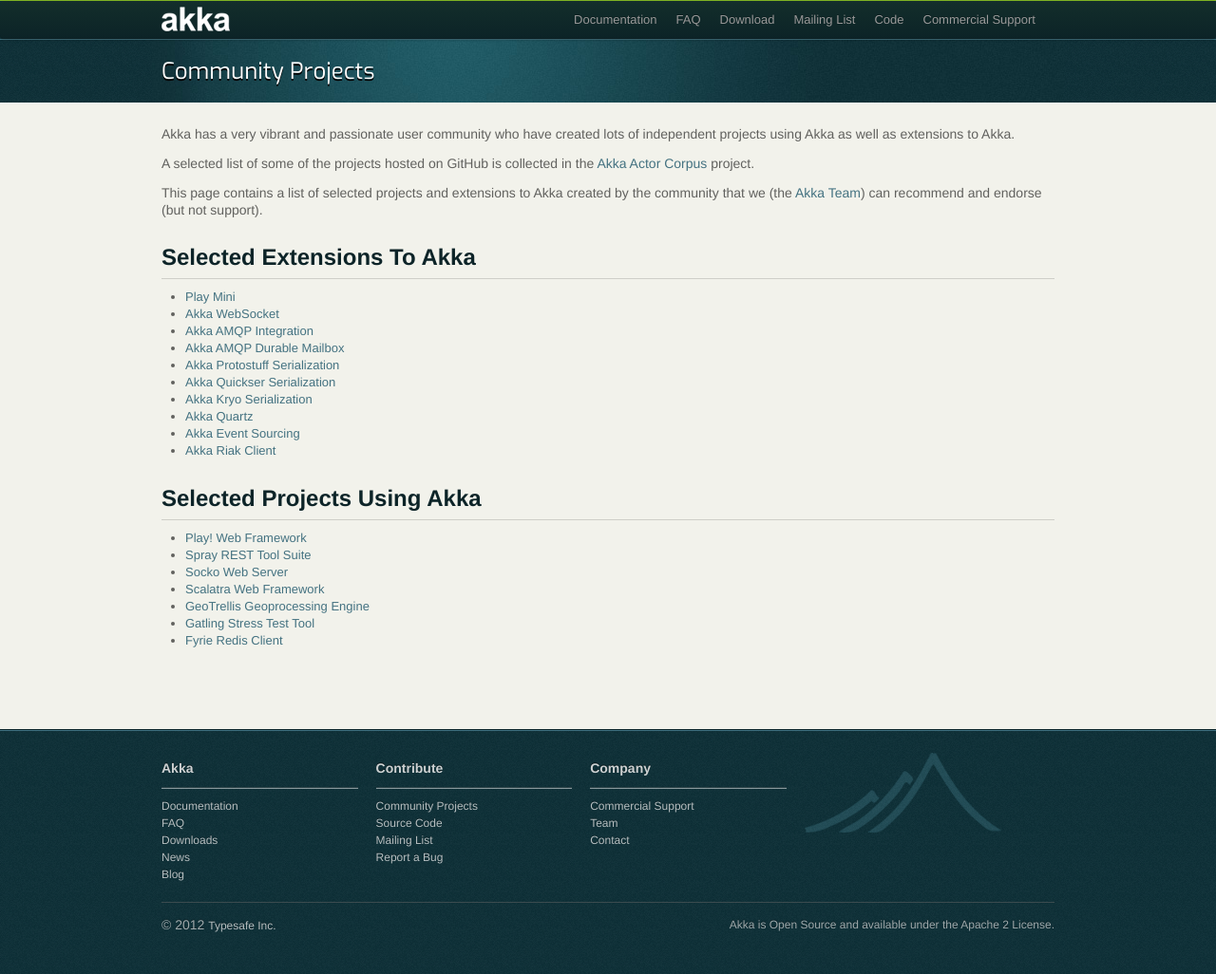
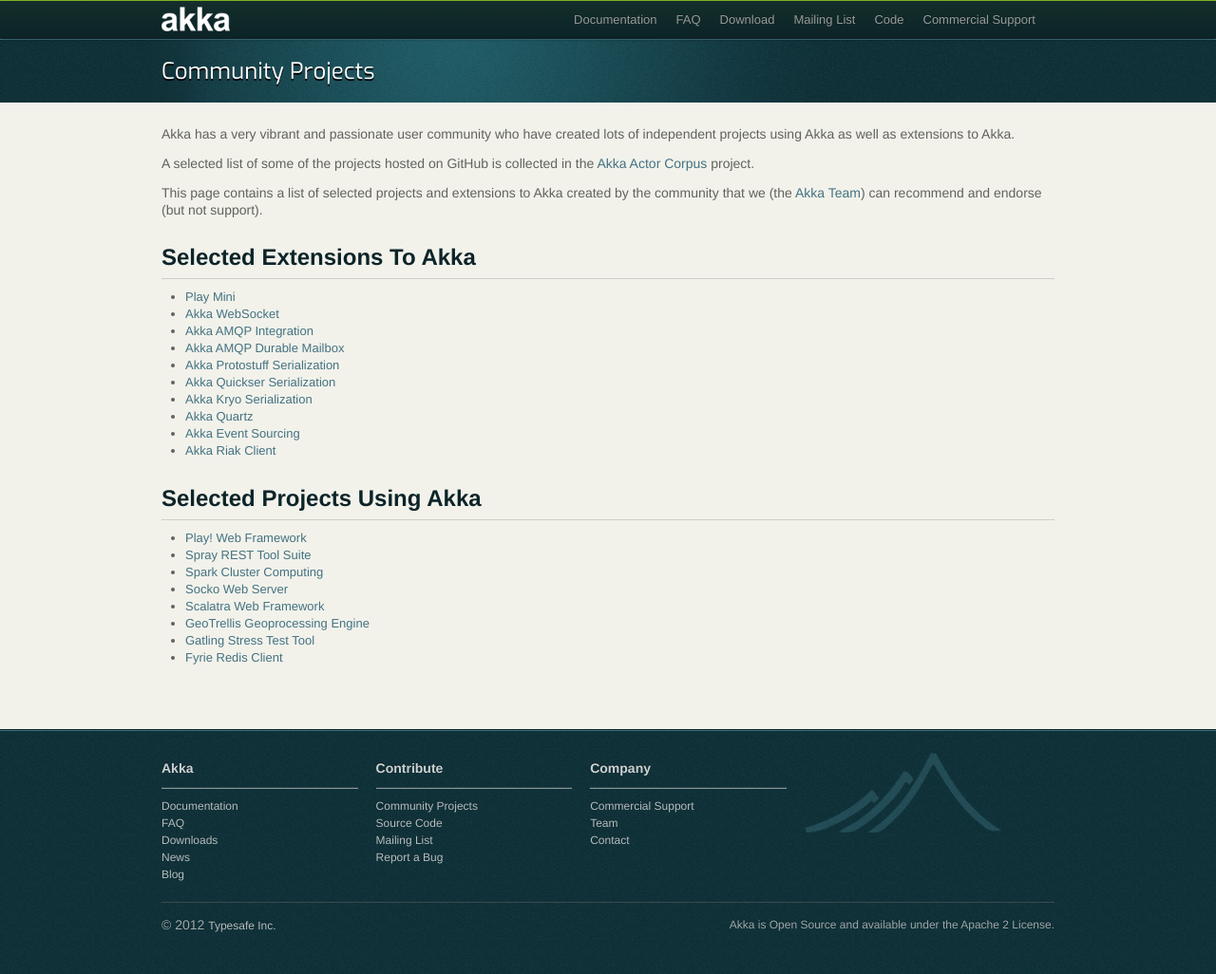
Before and after one commit to raboof/akka.github.com, a Jekyll site: the page built from community/index.md, in a window 1280 px wide. Shown: the whole page at 95% size. Built offline with Jekyll 4.4.1, drawn with Linux system fonts in a browser that asks for light colours.

Commit message:
Added Spark

```diff
--- a/community/index.md
+++ b/community/index.md
@@ -26,6 +26,7 @@
 
 * [Play! Web Framework](http://www.playframework.org/)
 * [Spray REST Tool Suite](http://spray.cc)
+* [Spark Cluster Computing](http://spark-project.org/)
 * [Socko Web Server](http://sockoweb.org/)
 * [Scalatra Web Framework](http://www.scalatra.org/)
 * [GeoTrellis Geoprocessing Engine](http://www.azavea.com/products/geotrellis/)
```
